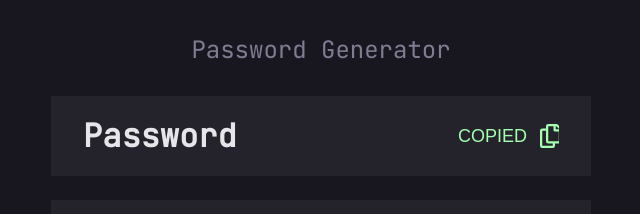
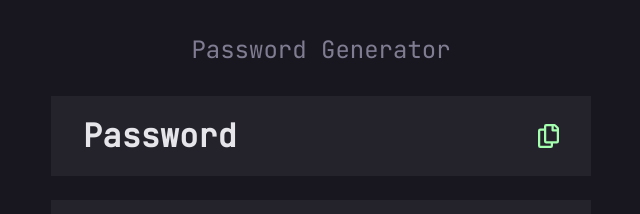
Before and after one commit to nikeshnaik/password_generator, a React (Create React App) app: page / in a window 1280 px wide. Shown: the top 214 px of the page, without its empty margins (319-959 px from the left). Built offline with nearby package versions, Linux system fonts and the light colour scheme.

Commit message:
fix: update clipboard button

```diff
--- a/src/App.js
+++ b/src/App.js
@@ -57,7 +57,6 @@ function App() {
         <div className={styles.password_generated}>
           <span className={styles.password}>{generatedPassword}</span>
           <button className={styles.copy_btn} onClick={e => handleCopyPassword(e)}>
-            <span id={styles.copied}>COPIED</span>
             <CopyButton tabIndex={0} />
           </button>
         </div>
--- a/src/App.module.css
+++ b/src/App.module.css
@@ -33,13 +33,9 @@
 }
 
 .copy_btn {
-  width: 10.1rem;
   height: 2.4rem;
   border: none;
   background-color: transparent;
-  display: flex;
-  justify-content: center;
-  align-items: center;
 }
 
 .copy_btn>svg {
@@ -51,11 +47,3 @@
 .copy_btn>svg:focus {
   color: var(--white-plae);
 }
-
-#copied {
-  color: var(--bright-green);
-  margin-right: 1.3rem;
-  font-size: 1.8rem;
-  line-height: 2.4rem;
-  font-weight: 500;
-}
```
